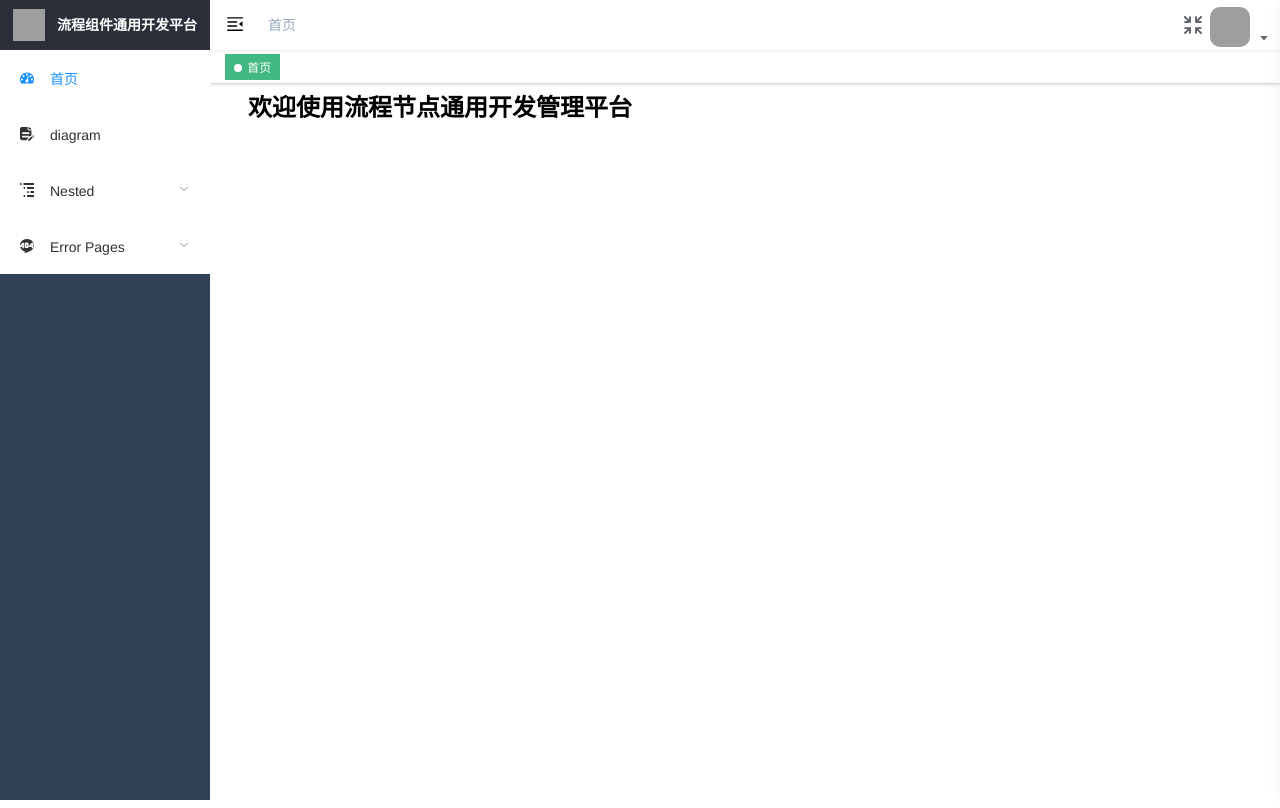
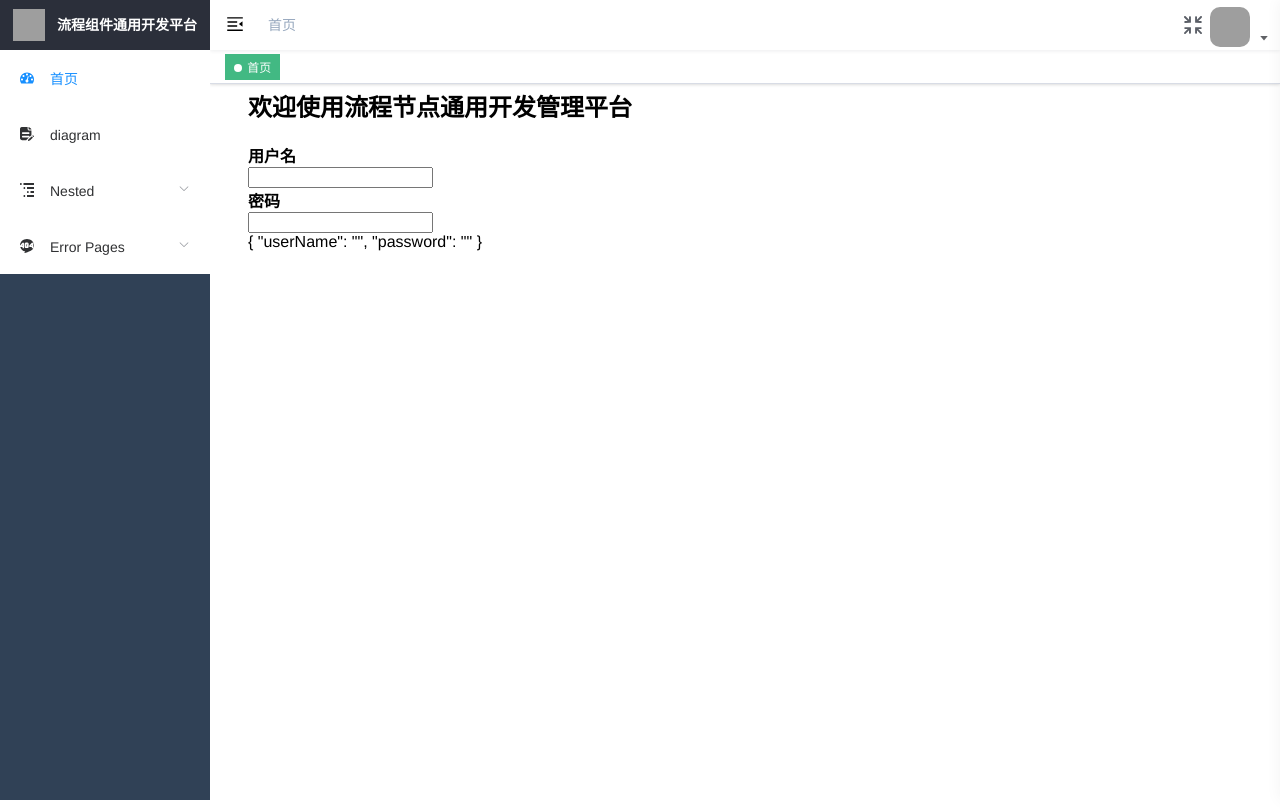
Before and after one commit to xiongbafenghuolang/element-ui, a Vue app in the folder platform-project/: page /#/home in a window 1280 px wide. Built offline with nearby package versions, Linux system fonts and the light colour scheme; grey boxes are pictures that could not be loaded.

Commit message:
自己封装form表单

```diff
--- a/platform-project/package.json
+++ b/platform-project/package.json
@@ -11,6 +11,7 @@
     "precommit": "npm run lint"
   },
   "dependencies": {
+    "async-validator": "^3.2.3",
     "axios": "^0.19.0",
     "core-js": "^3.3.2",
     "element-ui": "^2.12.0",
--- a/platform-project/src/mock/role/index.js
+++ b/platform-project/src/mock/role/index.js
@@ -45,7 +45,7 @@
   {
     url: '/routes',
     type: 'get',
-    response: _ => {
+    response: ()=> {
       return {
         code: 20000,
         data: routes
@@ -57,7 +57,7 @@
   {
     url: '/roles',
     type: 'get',
-    response: _ => {
+    response: () => {
       return {
         code: 20000,
         data: roles
--- /dev/null
+++ b/platform-project/src/views/home/components/WForm.vue
@@ -0,0 +1,38 @@
+<template>
+  <div>
+    <slot></slot>
+  </div>
+</template>
+
+<script>
+  export default {
+    provide() {
+      return {
+        form: this // 传递form实例给后代，比如formitem用来校验
+      }
+    },
+    props: {
+      model: {
+        type: Object,
+        require: true
+      },
+      rules: {
+        type: Object
+      }
+    },
+    methods: {
+      validate(cb) {
+        // map 结果是若干Promise数组
+        const tasks = this.$children.filter(item => item.prop).map(item => item.validate())
+        // 所有任务必须全部成功才算通过
+        Promise.all(tasks)
+          .then(() => cb(true))
+          .catch(() => cb(false))
+      },
+    },
+  }
+</script>
+
+<style scoped>
+
+</style>
--- /dev/null
+++ b/platform-project/src/views/home/components/WFormItem.vue
@@ -0,0 +1,66 @@
+<template>
+  <div>
+    <label v-if="label">{{label}}</label>
+    <slot></slot>
+    <!-- 校验信息 -->
+    <p style="color:red;" v-if="errorMsg">
+      {{errorMsg}}
+    </p>
+  </div>
+</template>
+
+<script>
+import Schema from 'async-validator'
+
+  export default {
+    props: {
+      label: {
+        type: String,
+        default:''
+      },
+      prop: {
+        type: String
+      }
+    },
+    inject:['form'], // 注入
+    data() {
+      return {
+        errorMsg: ''
+      }
+    },
+    mounted() {
+      // 监听校验事件，并执行监听
+      this.$on('validate',() => {
+        this.validate()
+      })
+    },
+    methods: {
+      /** 执行组件的校验 */
+      validate() {
+        // 1. 获取校验规则
+        const rules = this.form.rules[this.prop]
+        // 2. 获取数据
+        const value = this.form.model[this.prop]
+        // 3. 执行校验
+        const desc = {
+          [this.prop]:rules
+        }
+        const schema = new Schema(desc)
+        // 参数1是校验的值
+        return schema.validate({[this.prop]:value},errors => {
+          if(errors) {
+            // 有错显示错误
+            this.errorMsg = errors[0].message
+          } else {
+            // 无错清楚错误
+            this.errorMsg = ''
+          }
+        })
+      },
+    },
+  }
+</script>
+
+<style scoped>
+
+</style>
--- /dev/null
+++ b/platform-project/src/views/home/components/WInput.vue
@@ -0,0 +1,31 @@
+<template>
+  <div>
+    <!-- $attrs存储的是props之外的部分 -->
+    <input :value="value" @input="onInput" v-bind="$attrs">
+  </div>
+</template>
+
+<script>
+  export default {
+      inheritAttrs:false, // 避免顶层的标签继承属性
+      props: {
+        value: {
+          type: String,
+          default:''
+        },
+      },
+      methods: {
+        onInput(e) {
+          // 通知父组件数值发生变化
+          this.$emit('input', e.target.value)
+
+          // 通知FormItem校验
+          this.$parent.$emit('validate')
+        },
+      },
+  }
+</script>
+
+<style scoped>
+
+</style>
--- a/platform-project/src/views/home/index.vue
+++ b/platform-project/src/views/home/index.vue
@@ -1,20 +1,66 @@
 <template>
   <div class="dashboard-container">
     <h2>欢迎使用流程节点通用开发管理平台</h2>
+    <w-form :model="model" :rules="rules" ref="loginForm">
+      <w-form-item label="用户名" prop="userName">
+        <w-input v-model="model.userName" ></w-input>
+      </w-form-item>
+      <w-form-item label="密码" prop="password">
+        <w-input v-model="model.password"  type="password"></w-input>
+      </w-form-item>
+      <w-form-item></w-form-item>
+    </w-form>
+
     <!-- <div class="dashboard-text">name: {{ name }}</div> -->
+    {{model}}
   </div>
 </template>
 
 <script>
 import { mapGetters } from 'vuex'
+import WInput from './components/WInput'
+import WFormItem from './components/WFormItem'
+import WForm from './components/WForm'
 
 export default {
   name: 'Home',
+  components: {
+    WInput,
+    WFormItem,
+    WForm
+  },
+  data() {
+    return {
+      model: {
+        userName:'',
+        password:''
+      },
+      rules:{
+        userName: [{
+          require:true,message:'用户名必填'
+        }],
+        password: [{
+          require:true,message:'用户名必填'
+        }]
+      }
+    }
+  },
   computed: {
     ...mapGetters([
       'name'
     ])
-  }
+  },
+  methods: {
+    onLogin() {
+      this.$refs.loginForm.validate((isValid) => {
+        if(isValid) {
+          window.console.log('登录')
+        } else {
+          window.console.log('爆粗')
+        }
+      })
+    },
+  },
 }
 </script>
 
```
